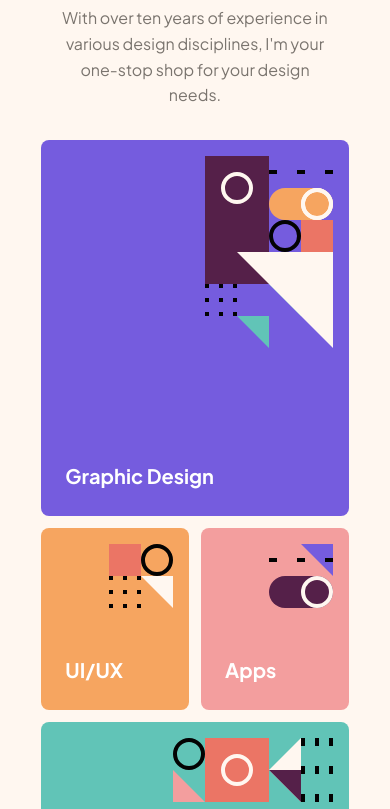
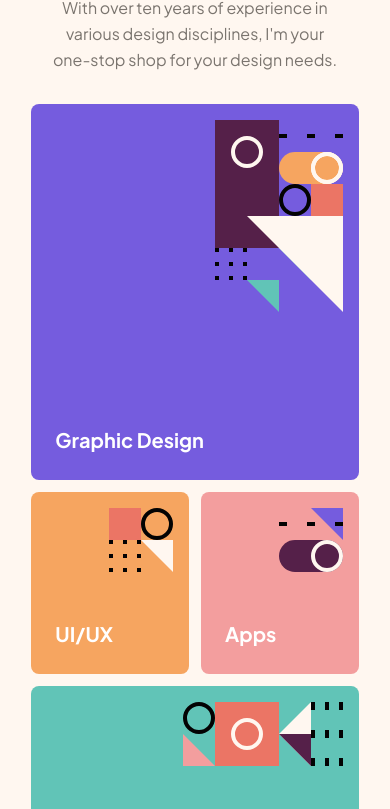
Before and after one commit to ceedevgirl/single-page-portfolio, a plain HTML site: page index.html in a window 390 px wide. Shown: the part 206-1015 px from the top of the page. Drawn offline with Linux system fonts and the light colour scheme.

Commit message:
Commit changes

```diff
--- a/css/style.css
+++ b/css/style.css
@@ -24,13 +24,15 @@ body {
   line-height: 1.6;
   overflow-x: hidden;
 }
+
 img{
   max-width: 100%;
 }
+
 .container {
   width: 1200px;
   max-width: 87%;
-  padding: 1rem;
+  padding: 6px;
   margin: 0 auto;
 }
 
@@ -94,12 +96,12 @@ header {
   display: grid;
   grid-template-columns: repeat(auto-fill, minmax(150px, 1fr));
   gap: 12px;
-  margin: 0 auto 4rem auto;
+  margin: 0 auto 6rem auto;
 }
 
-@media (max-width:415px) {
-  .services{
-    grid-template-columns: repeat(auto-fill, minmax(100px, 1fr));
+@media (max-width: 412px) {
+  .services {
+    grid-template-columns: repeat(auto-fill, minmax(120px, 1fr));
   }
 }
 
```
